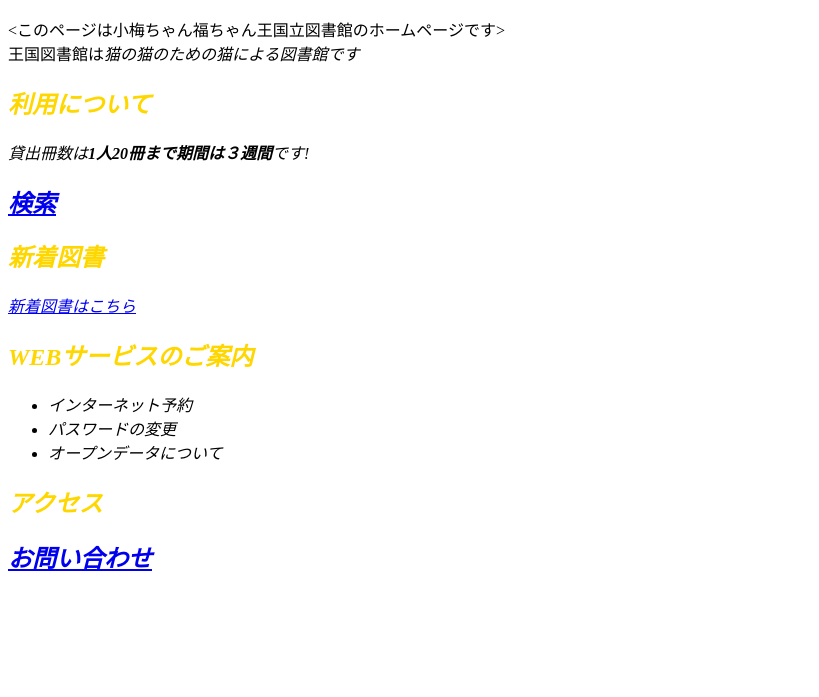
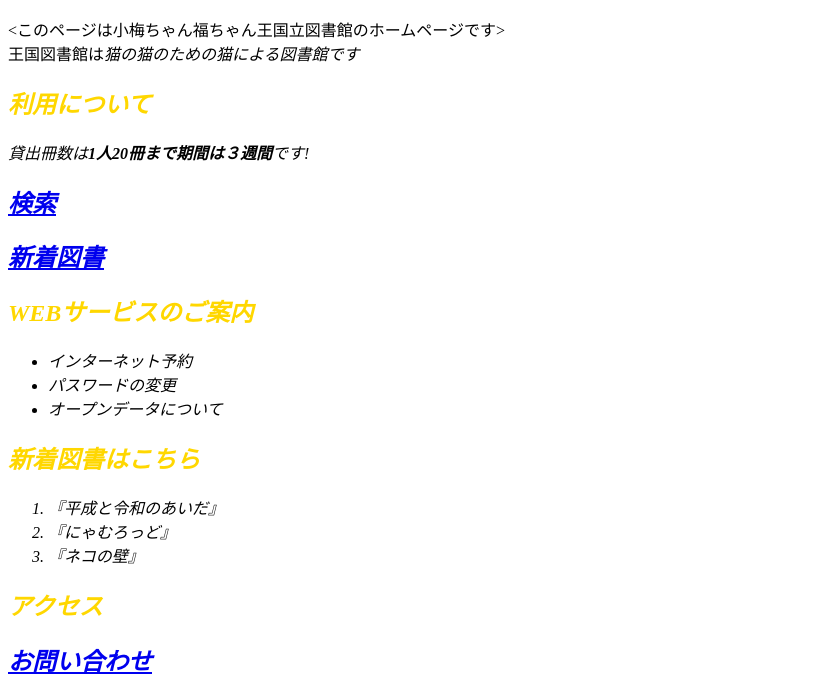
Before and after one commit to vct1554/koumechanfukuchan, a plain HTML site: page index.html in a window 1280 px wide. Shown: the part 127-824 px from the top of the page, without its empty margins (0-819 px from the left). Before the commit the page ends 800 px from the top, so only its background shows below. Drawn offline with Linux system fonts and the light colour scheme.

Commit message:
Update index.html

```diff
--- a/index.html
+++ b/index.html
@@ -12,14 +12,19 @@
     <h2 class="title">利用について</h2>
     <p>貸出冊数は<strong>1人20冊まで期間は３週間</strong>です!<br></p>
     <h2 class="title"><a href="https://read.amazon.co.jp/?asin=B06W9JDHVF">検索</a></h2>
-    <h2 class="title">新着図書</h2>
-    <p><a href="file:///C:/Users/Fujimoto2/html_lesson/newbookinfo.html">新着図書はこちら</a></p>
+    <h2 class="title"><a href="#新着図書">新着図書</a></h2>
     <h2 class="title">WEBサービスのご案内</h2>
     <ul>
       <li>インターネット予約</li>
       <li>パスワードの変更</li>
       <li>オープンデータについて</li>
     </ul>
+    <h2 class="title"　id="新着図書">新着図書はこちら</h2>
+    <ol>
+      <li>『平成と令和のあいだ』</li>
+      <li>『にゃむろっど』</li>
+      <li>『ネコの壁』</li>
+    </ol>
     <h2 class="title">アクセス</h2>
     <h2 class="title"><a href="mailto:testmail@gmail.com">お問い合わせ</a></h2>
   </body>
```
